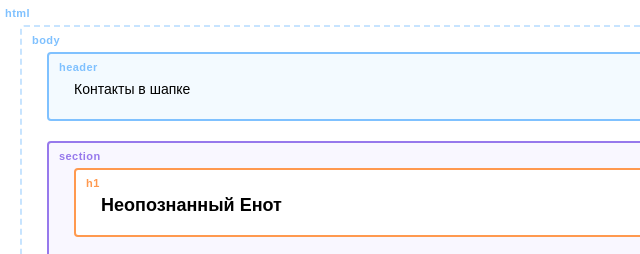
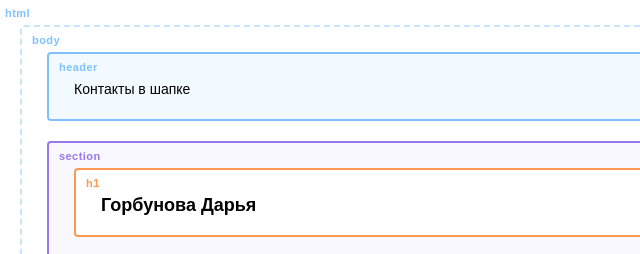
Before and after one commit to Kotamora/portfolio_2, a plain HTML site: page index.html in a window 1280 px wide. Shown: the top 254 px of the page, 5-645 px from the left. Drawn offline with Linux system fonts and the light colour scheme.

Commit message:
HACADEM-74
Добавлена информация о себе

```diff
--- a/index.html
+++ b/index.html
@@ -12,7 +12,7 @@
     </header>
 
     <section class="hero-image">
-      <h1 class="heading">Неопознанный Енот</h1>
+      <h1 class="heading">Горбунова Дарья</h1>
       <p>Junior верстальщик</p>
     </section>
 
```
Also changed, not shown: 1 other file.
